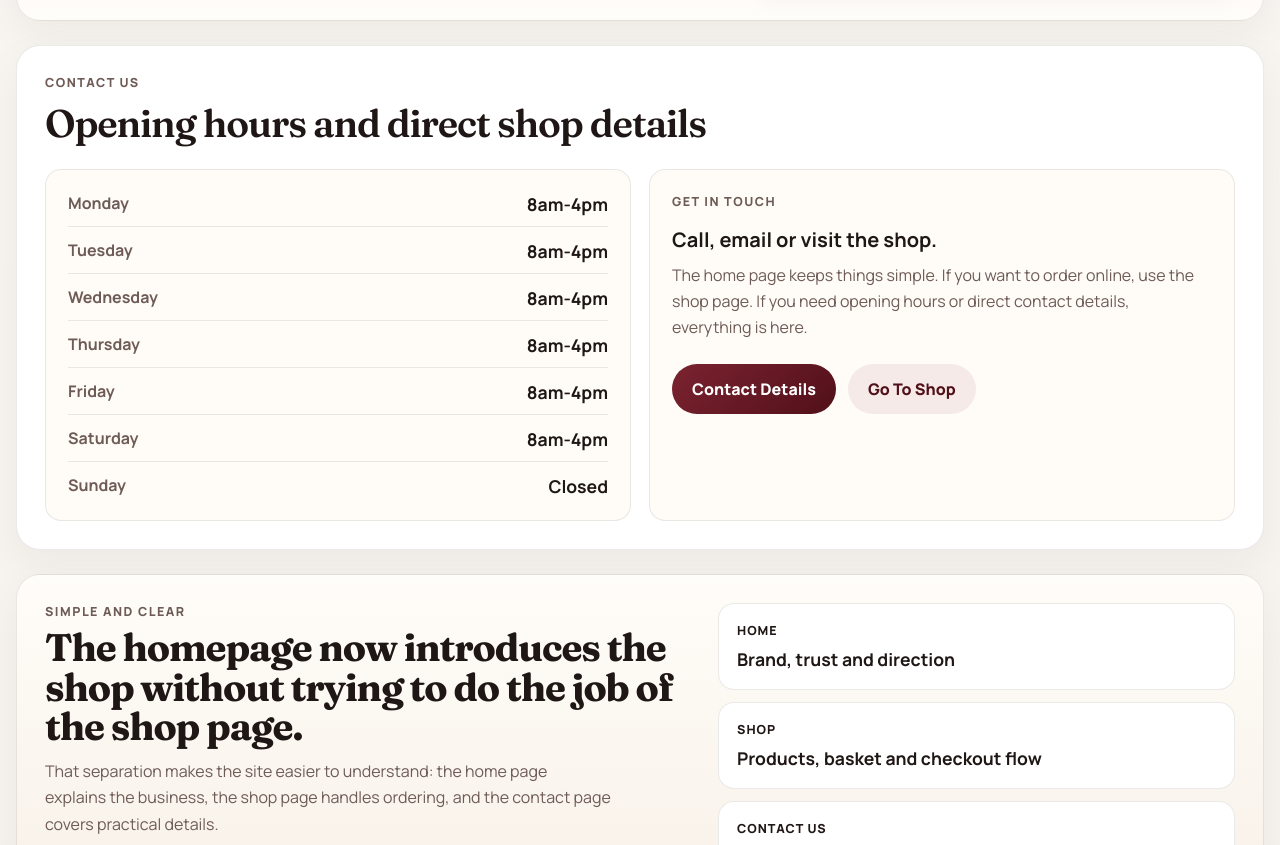
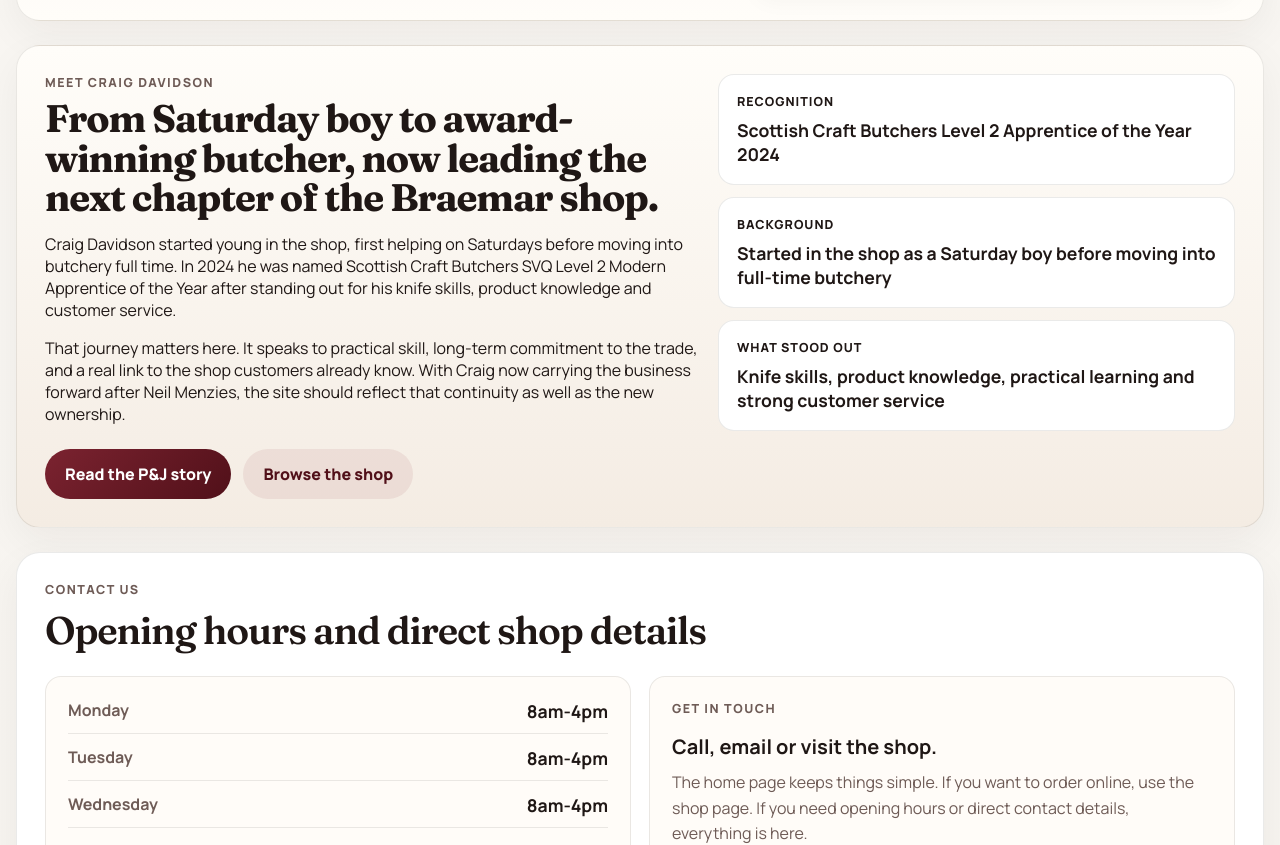
Before and after one commit to braemarbutchers/braemar-butcher, a website: page index.html in a window 1280 px wide. Shown: the part 1397-2242 px from the top of the page. Drawn offline with nearby package versions, Linux system fonts and the light colour scheme; no server answers.

Commit message:
Add Craig Davidson owner story

```diff
--- a/index.html
+++ b/index.html
@@ -129,6 +129,41 @@
           </div>
         </section>
 
+        <section class="section owner-story">
+          <div class="story-copy">
+            <p class="eyebrow">Meet Craig Davidson</p>
+            <h3>From Saturday boy to award-winning butcher, now leading the next chapter of the Braemar shop.</h3>
+            <p>
+              Craig Davidson started young in the shop, first helping on Saturdays before moving into butchery full time.
+              In 2024 he was named Scottish Craft Butchers SVQ Level 2 Modern Apprentice of the Year after standing out
+              for his knife skills, product knowledge and customer service.
+            </p>
+            <p>
+              That journey matters here. It speaks to practical skill, long-term commitment to the trade, and a real link
+              to the shop customers already know. With Craig now carrying the business forward after Neil Menzies, the site
+              should reflect that continuity as well as the new ownership.
+            </p>
+            <div class="hero-actions">
+              <a class="button primary" href="https://www.pressandjournal.co.uk/fp/news/aberdeen-aberdeenshire/6631540/braemar-butcher-n-g-menzies-butchers-apprentice-award/">Read the P&amp;J story</a>
+              <a class="button secondary" href="shop.html">Browse the shop</a>
+            </div>
+          </div>
+          <div class="story-points">
+            <div>
+              <span class="brand-label">Recognition</span>
+              <strong>Scottish Craft Butchers Level 2 Apprentice of the Year 2024</strong>
+            </div>
+            <div>
+              <span class="brand-label">Background</span>
+              <strong>Started in the shop as a Saturday boy before moving into full-time butchery</strong>
+            </div>
+            <div>
+              <span class="brand-label">What stood out</span>
+              <strong>Knife skills, product knowledge, practical learning and strong customer service</strong>
+            </div>
+          </div>
+        </section>
+
         <section class="section hours-section">
           <div class="section-heading">
             <div>
--- a/styles.css
+++ b/styles.css
@@ -452,6 +452,14 @@ td,
   gap: 20px;
   align-items: start;
   background: linear-gradient(180deg, #fffdf9, #f7f0e7);
+}
+
+.owner-story {
+  display: grid;
+  grid-template-columns: minmax(0, 1.2fr) minmax(280px, 0.95fr);
+  gap: 20px;
+  align-items: start;
+  background: linear-gradient(180deg, #fffdf9, #f4ece3);
 }
 
 .story-copy h3 {
```
